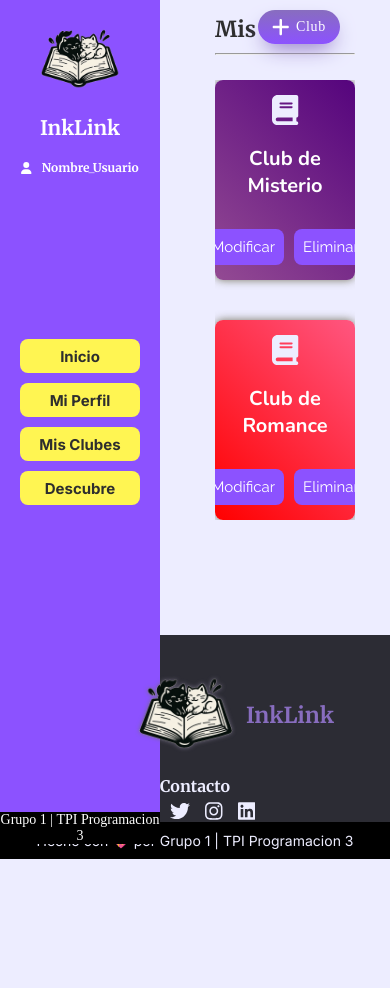
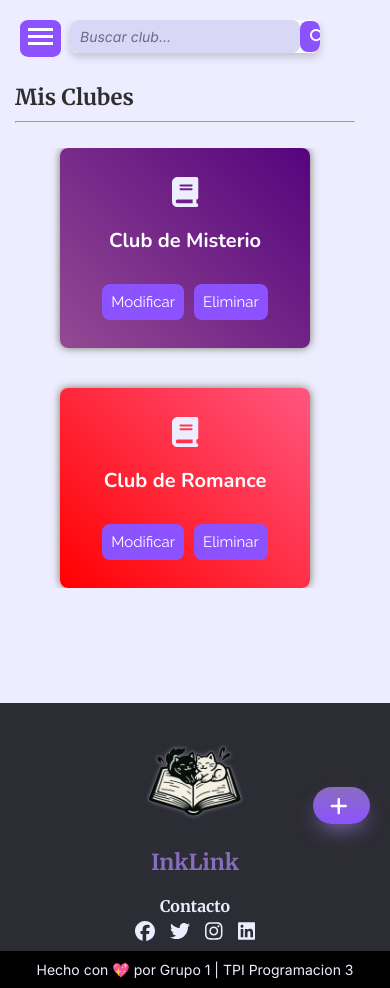
Before and after one commit to GGabi40/TPI-Programacion3, a React (Vite) app in the folder frontend/: page /mis-clubes in a window 390 px wide. Before the commit the page ends 859 px from the top, so only its background shows below. Built offline with nearby package versions, Linux system fonts and the light colour scheme.

Commit message:
add mediaQuery

```diff
--- a/frontend/src/components/cardClub/CardClub.jsx
+++ b/frontend/src/components/cardClub/CardClub.jsx
@@ -22,8 +22,8 @@ const CardClub = ({ club, showButtons }) => {
       <p>{club.name}</p>
       {showButtons && (
         <div className="btn-cards">
-          <button type="submit">Modificar</button>
-          <button type="submit">Eliminar</button>
+          <button type="submit" className="btn-card">Modificar</button>
+          <button type="submit" className="btn-card">Eliminar</button>
         </div>
       )}
     </div>
--- a/frontend/src/components/dashboard/Dashboard.jsx
+++ b/frontend/src/components/dashboard/Dashboard.jsx
@@ -16,7 +16,7 @@ const Dashboard = () => {
     <div>
         <LeftNav />
 
-        <Search onSearch={handleSearch} /> {/* Cuando esté Protected, poner Seacrh dentro:
+        <Search onSearch={handleSearch} /> {/* Cuando esté Protected, poner Search dentro:
                                             Actúa como un Layout, renderiza en todos los componentes */}
 
         <Routes>
--- a/frontend/src/components/misClubes/MisClubes.jsx
+++ b/frontend/src/components/misClubes/MisClubes.jsx
@@ -6,6 +6,7 @@ import FooterSmall from "../footer/FooterSmall";
 import ClubList from "../clubList/ClubList";
 import { FontAwesomeIcon } from "@fortawesome/react-fontawesome";
 import { faPlus } from "@fortawesome/free-solid-svg-icons";
+import Search from "../search/Search";
 
 const MisClubes = () => {
   const navigate = useNavigate();
@@ -37,13 +38,18 @@ const MisClubes = () => {
     },
   ];
 
+  const handleSearch = (query) => {
+    console.log("Buscando desde Dashboard:", query);
+  };
+
   return (
     <>
       <LeftNav />
+      <Search onSearch={handleSearch} /> {/* Poner search dentro de Protected */}
+
       <div className="hero-container">
         <div className="hero-club">
           <ClubList clubs={misClubes} title="Mis Clubes" showButtons={true} />
-
 
           <button class="cssbuttons-io-button">
             <FontAwesomeIcon icon={faPlus} id="btn-plus" />
--- a/frontend/src/components/nav/LeftNav.jsx
+++ b/frontend/src/components/nav/LeftNav.jsx
@@ -1,4 +1,4 @@
-import React from "react";
+import React, { useState } from "react";
 import "../../styles/nav/leftNav.css";
 
 import logo from "../../assets/img/logo/Logo-InkLink.webp";
@@ -8,8 +8,30 @@ import { FontAwesomeIcon } from "@fortawesome/react-fontawesome";
 import { faUser } from "@fortawesome/free-solid-svg-icons";
 
 const LeftNav = () => {
+  const [isOpen, setIsOpen] = useState(false);
+
+  const toggleMenu = () => {
+    setIsOpen(!isOpen);
+  };
+
+  const closeMenu = () => {
+    setIsOpen(false);
+  };
+
   return (
-    <nav id="leftNav">
+    <>
+      <div className="burger-menu" onClick={toggleMenu}>
+        <span></span>
+        <span></span>
+        <span></span>
+      </div>
+
+      <div
+        className={`overlay ${isOpen ? "show" : ""}`}
+        onClick={closeMenu}
+      ></div>
+
+      <nav id="leftNav" className={isOpen ? "open" : "collapsed"}>
         <div className="logo">
           <img src={logo} alt="Logo Inklink" className="imgLogo" />
           <h1>InkLink</h1>
@@ -20,22 +42,23 @@ const LeftNav = () => {
         </div>
 
         <div className="buttons">
-        <Link to="/dashboard" className="link-button nav-btn">
+          <Link to="/dashboard" className="link-button nav-btn" onClick={closeMenu}>
             Inicio
           </Link>
-        <Link to="/mi-perfil" className="link-button nav-btn">
+          <Link to="/mi-perfil" className="link-button nav-btn" onClick={closeMenu}>
             Mi Perfil
           </Link>
-        <Link to="/mis-clubes" className="link-button nav-btn">
+          <Link to="/mis-clubes" className="link-button nav-btn" onClick={closeMenu}>
             Mis Clubes
           </Link>
-        <Link to="/descubre" className="link-button nav-btn">
+          <Link to="/descubre" className="link-button nav-btn" onClick={closeMenu}>
             Descubre
           </Link>
         </div>
 
         <span className="quienes-somos">Grupo 1 | TPI Programacion 3</span>
       </nav>
+    </>
   );
 };
 
--- a/frontend/src/styles/index.css
+++ b/frontend/src/styles/index.css
@@ -517,7 +517,7 @@ footer.footer-small {
   display: flex;
   align-items: center;
   margin-bottom: 1.5rem;
-  max-width: 400px;
+  max-width: 300px;
   width: 100%;
   border-radius: 8px;
   overflow: hidden;
@@ -564,7 +564,7 @@ footer.footer-small {
 
 .cssbuttons-io-button {
   position: absolute;
-  top: 1rem;
+  top: 2rem;
   right: 5rem;
   display: flex;
   align-items: center;
@@ -584,6 +584,7 @@ footer.footer-small {
   letter-spacing: 0.05em;
   border-radius: 20em;
   transition: all 0.3s ease;
+  z-index: 100;
 }
 
 .cssbuttons-io-button #btn-plus {
@@ -605,9 +606,30 @@ footer.footer-small {
   transform: scale(0.98);
 }
 
+/* MEDIA QUERY */
 
+@media (max-width: 900px) {
+  footer.footer-small {
+    flex-direction: column;
+    gap: 10px;
+    align-items: center;
+  }
 
-/* MEDIA QUERY */
+  .logo-footer {
+    padding-left: 0;
+    flex-direction: column;
+    text-align: center;
+  }
+
+  .logo-footer img {
+    height: 80px;
+    margin-bottom: 5px;
+  }
+
+  .nombre-pagina {
+    margin-bottom: 10px;
+  }
+}
 
 @media (max-width: 710px) {
   footer {
@@ -633,6 +655,28 @@ footer.footer-small {
   .grupo {
     width: 100%;
     padding: 10px;
+  }
+
+  .search-bar {
+    max-width: 250px;
+  }
+}
+
+@media (max-width: 600px) {
+  .hero-container {
+    margin-left: 0;
+  }
+
+  .cssbuttons-io-button {
+    position: fixed;
+    top: unset;
+    bottom: 2rem;
+    right: 2rem;
+    padding: 0.6em 1.2em;
+  }
+
+  .cssbuttons-io-button span {
+    display: none;
   }
 }
 
--- a/frontend/src/styles/nav/leftNav.css
+++ b/frontend/src/styles/nav/leftNav.css
@@ -61,8 +61,123 @@
 
 @media (max-width:600px) {
     #leftNav {
-        padding: 1rem 2rem;
-    }
+  position: fixed;
+  max-width: 200px;
+  height: 100vh;
+  background-color: var(--violeta-robado);
+  padding: 1rem 2rem;
+  color: white;
+  display: flex;
+  flex-direction: column;
+  align-items: center;
+  justify-content: center;
+  transition: transform 0.3s ease;
+  z-index: 100;
+}
+
+#leftNav.collapsed {
+  transform: translateX(-100%);
+}
+
+#leftNav > .logo {
+  position: relative;
+  top: 0;
+  display: flex;
+  flex-direction: column;
+  justify-content: center;
+  align-items: center;
+  gap: 5px;
+}
+
+#leftNav > .logo > h1 {
+  font-size: 2rem;
+}
+
+#leftNav > img.logo {
+  filter: drop-shadow(0 0 6px rgba(0, 0, 0, 0.535));
+  aspect-ratio: 1;
+  display: inline;
+  height: 100px;
+}
+
+.nav-usuario {
+  font-size: 1.2rem;
+  margin-top: 15px;
+  text-align: center;
+}
+
+#leftNav > .buttons {
+  display: flex;
+  flex-direction: column;
+  justify-content: center;
+  align-items: center;
+  gap: 10px;
+}
+
+.nav-btn {
+  text-align: center;
+  min-width: 120px;
+}
+
+.quienes-somos {
+  position: absolute;
+  bottom: 0;
+  background-color: black;
+  width: 100%;
+  text-align: center;
+}
+
+/* Botón hamburguesa */
+.burger-menu {
+  position: fixed;
+  top: 20px;
+  left: 20px;
+  z-index: 101;
+  background-color: var(--violeta-robado);
+  padding: 8px;
+  border-radius: 20%;
+  cursor: pointer;
+}
+
+.burger-menu span {
+  display: block;
+  width: 25px;
+  height: 3px;
+  background-color: white;
+  margin-bottom: 4px;
+}
+
+/* Desenfoque del fondo */
+.overlay {
+  display: none;
+  position: fixed;
+  top: 0;
+  left: 0;
+  width: 100%;
+  height: 100%;
+  background-color: rgba(0, 0, 0, 0.4);
+  backdrop-filter: blur(3px);
+  z-index: 99;
+}
+
+.overlay.show {
+  display: block;
+}
+
+/* Media Query para Mobile */
+@media (max-width: 600px) {
+  #leftNav {
+    transform: translateX(-100%);
+  }
+
+  #leftNav.open {
+    transform: translateX(0);
+  }
+
+  .quienes-somos {
+    font-size: 12px;
+  }
+}
 }
 
 @media (max-width:500px) {
```
Lines whose indentation alone changed are shown as unchanged.
